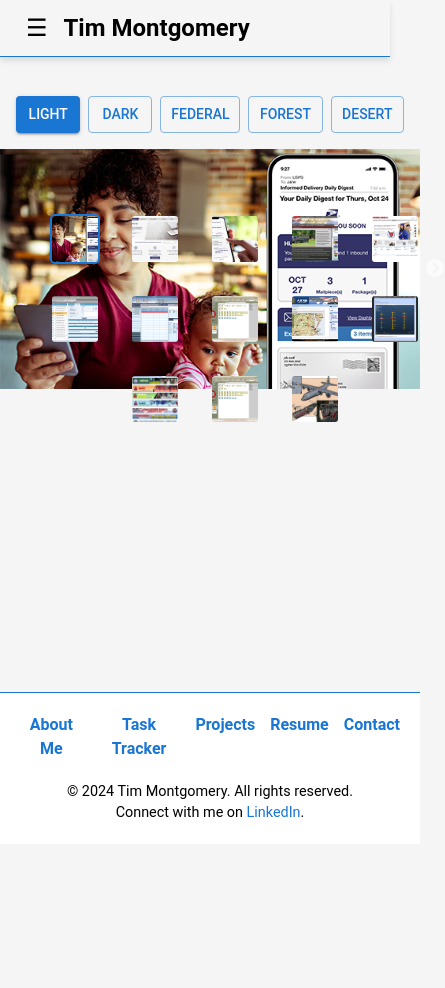
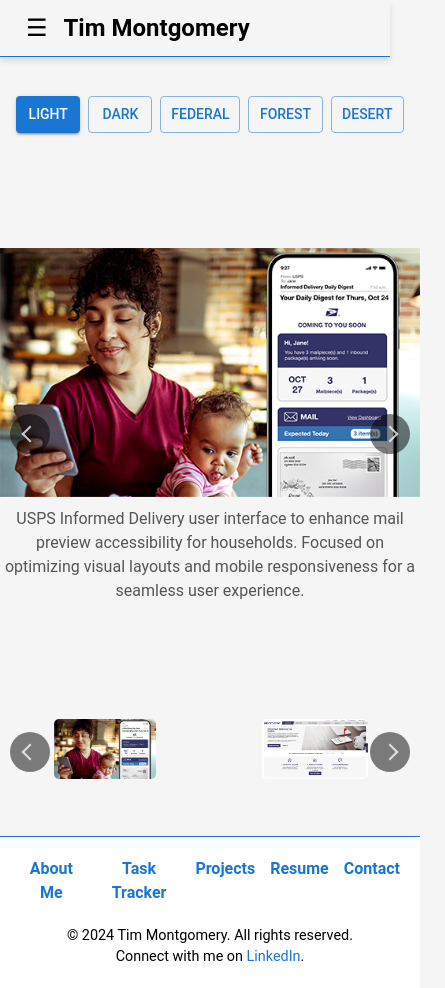
Before and after one commit to timmbacca/portfolioWorkMontgo, a React (Create React App) app in the folder taskListTimReact/frontend/: page /projects in a window 390 px wide. Shown: the whole page, 445 px wide, since content can reach past the window. Before the commit the page ends 844 px from the top, so only its background shows below. Built offline with nearby package versions, Linux system fonts and the light colour scheme.

Commit message:
edited pst projects, contact page, and resume page

```diff
--- a/taskListTimReact/frontend/src/components/CarouselStyles.css
+++ b/taskListTimReact/frontend/src/components/CarouselStyles.css
@@ -1,40 +1,94 @@
-/* Set consistent height for the main carousel container */
-.slick-list {
-  overflow: hidden;
-  height: 400px; /* Adjust to fit the largest image */
+/* Style for the arrows */
+.slick-prev,
+.slick-next {
+  position: absolute;
+  top: 50%; /* Center vertically */
+  transform: translateY(-50%);
+  z-index: 2; /* Ensure they appear above other elements */
+  width: 40px; /* Adjust arrow size */
+  height: 40px;
+  background-color: rgba(0, 0, 0, 0.5); /* Semi-transparent background for visibility */
+  border-radius: 50%; /* Circle shape */
+  display: flex;
+  align-items: center;
+  justify-content: center;
+  cursor: pointer;
 }
 
-/* Ensure slick-track aligns images properly */
+/* Position prev arrow on the left */
+.slick-prev {
+  left: 10px; /* Inside the container */
+}
+
+/* Position next arrow on the right */
+.slick-next {
+  right: 10px; /* Inside the container */
+}
+
+/* Style for the arrow icons */
+.slick-prev:before,
+.slick-next:before {
+  content: ''; /* Remove default text */
+  display: inline-block;
+  width: 12px;
+  height: 12px;
+  border-top: 2px solid white; /* Arrow design */
+  border-right: 2px solid white;
+  transform: rotate(-135deg);
+}
+
+.slick-next:before {
+  transform: rotate(45deg); /* Adjust direction for next arrow */
+}
+
+/* Hover effect for arrows */
+.slick-prev:hover,
+.slick-next:hover {
+  background-color: rgba(0, 0, 0, 0.8);
+}
+
+/* Main container for carousel */
+.carousel-container {
+  max-width: 100%;
+  margin: 0 auto;
+  padding-bottom: 50px; /* Add space between thumbnails and footer */
+  position: relative; /* For absolute positioning of dots */
+  overflow: hidden; /* Prevent arrows from sticking out */
+}
+
+/* Main image slider */
+.slick-slide img {
+  max-height: 400px; /* Ensure consistent height */
+  width: auto; /* Maintain aspect ratio */
+  margin: auto;
+  display: block;
+  object-fit: contain; /* Ensure images fit neatly */
+}
+
+/* Align slick-track properly */
 .slick-track {
   display: flex;
   align-items: center; /* Vertically center the images */
   height: 100%;
 }
 
-/* Main images in the carousel */
-.slick-slide img {
-  max-height: 400px; /* Adjust to fit the largest image */
-  width: auto; /* Maintain aspect ratio */
-  margin: auto;
-  display: block;
-  object-fit: contain; /* Ensure images fit neatly */
-}
-
-/* Thumbnails under the main carousel */
+/* Thumbnail slider settings */
 .slick-dots {
   display: flex !important;
   justify-content: center;
   flex-wrap: wrap;
-  margin-top: 15px;
+  gap: 10px; /* Space between thumbnails */
+  margin-top: 20px; /* Space below the carousel */
 }
 
 .slick-dots li {
-  margin: 20px;padding:20px;
+  margin: 0; /* Remove unnecessary spacing */
 }
 
+/* Thumbnail styles */
 .slick-dots img {
-  height: 50px; /* Thumbnail height */
-  width: 50px; /* Maintain square aspect */
+  height: 60px; /* Thumbnail height */
+  width: auto; /* Maintain aspect ratio */
   object-fit: cover;
   border-radius: 5px;
   cursor: pointer;
@@ -42,38 +96,23 @@
   transition: border-color 0.3s ease;
 }
 
-/* Highlight the active thumbnail */
 .slick-dots .slick-active img {
-  border-color: #1976d2; /* Theme color for active thumbnail */
+  border-color: #1976d2; /* Highlight active thumbnail */
 }
 
-/* Adjust carousel for responsiveness */
+/* Responsive adjustments for smaller screens */
 @media (max-width: 768px) {
-  .slick-list {
-    height: 300px; /* Reduce main image height */
+  .slick-dots img {
+    height: 50px; /* Adjust thumbnail size for tablets */
   }
 
-  .slick-slide img {
-    max-height: 280px; /* Scale down main image */
-  }
-
-  .slick-dots img {
-    height: 40px; /* Reduce thumbnail size */
-    width: 40px;
+  .slick-dots {
+    gap: 5px; /* Reduce spacing between thumbnails */
   }
 }
 
 @media (max-width: 480px) {
-  .slick-list {
-    height: 240px; /* Further reduce main image height */
-  }
-
-  .slick-slide img {
-    max-height: 220px; /* Scale down for mobile */
-  }
-
   .slick-dots img {
-    height: 30px; /* Smaller thumbnails */
-    width: 30px;
+    height: 40px; /* Further reduce thumbnail size for mobile */
   }
 }
--- a/taskListTimReact/frontend/src/components/LandingPage.tsx
+++ b/taskListTimReact/frontend/src/components/LandingPage.tsx
@@ -82,7 +82,7 @@ const LandingPage = () => {
         </PhotoWrapper>
       </HeroBanner>
       <WelcomeSection>
-        <h1>Welcome to Timmie's Portfolio</h1>
+        <h1>Tim Montgomery</h1>
         <p>Discover my journey, projects, and passion for web development.</p>
       </WelcomeSection>
       <AboutSection>
--- a/taskListTimReact/frontend/src/components/PastProjectsPage.tsx
+++ b/taskListTimReact/frontend/src/components/PastProjectsPage.tsx
@@ -1,101 +1,104 @@
-import React from 'react';
+import React, { useRef, useState, useEffect } from 'react';
 import Slider from 'react-slick';
 import 'slick-carousel/slick/slick.css';
 import 'slick-carousel/slick/slick-theme.css';
 import './CarouselStyles.css';
 
-const projects = [
-  {
-    image: '/idDD.jpg',
-    description: 'Informed Delivery Desktop',
-  },
-  {
-    image: '/informed-delivery-screenshot.png',
-    description: 'Informed Delivery Desktop',
-  },
-  {
-    image: '/id-package-image.jpg',
-    description: 'Informed Delivery Desktop',
-  },
-  {
-    image: '/natguardg1personnelgateway.jpg',
-    description: 'Project 1: A sample description of this project.',
-  },
-  {
-    image: '/ngEdu.jpg',
-    description: 'Project 3: This is a placeholder description.',
-  },
-  {
-    image: '/MGMTmockContactInfo.jpg',
-    description: 'Project 1: A sample description of this project.',
-  },
-  {
-    image: '/ccportal.png',
-    description: 'Project 2: Another project description here.',
-  },
-  {
-    image: '/FORMbrn.jpg',
-    description: 'Project 3: This is a placeholder description.',
-  },
-  {
-    image: '/arngPositionLocator.jpg',
-    description: 'Project 1: A sample description of this project.',
-  },
-  {
-    image: '/careerplanfull.jpg',
-    description: 'Project 2: Another project description here.',
-  },
-  {
-    image: '/companybanners.jpg',
-    description: 'Project 1: A sample description of this project.',
-  },
-  {
-    image: '/FORMbrn.jpg',
-    description: 'Project 2: Another project description here.',
-  },
-  {
-    image: '/c130.jpg',
-    description: 'Project 3: This is a placeholder description.',
-  },
+type Project = {
+  image: string;
+  description: string;
+};
+
+const projects: Project[] = [
+  { image: '/idDD.jpg', description: 'USPS Informed Delivery user interface to enhance mail preview accessibility for households. Focused on optimizing visual layouts and mobile responsiveness for a seamless user experience.' },
+  { image: '/informed-delivery-screenshot.png', description: 'USPS Informed Delivery sign-up portal. Integrated clear visual cues and simple navigation to improve user onboarding and increase subscription rates.' },
+  { image: '/id-package-image.jpg', description: 'USPS Informed Delivery tracking interface. Prioritized clarity and efficiency to allow users to easily track mailpieces and packages on the go.' },
+  { image: '/natguardg1personnelgateway.jpg', description: 'Army National Guard G1 Personnel Gateway, streamlining access to HR resources for soldiers, veterans, and families. Implemented user-friendly features such as announcements, news highlights, and quick access to essential tools and programs.' },
+  { image: '/ngEdu.jpg', description: 'National Guard Patriot Academy website mockup, showcasing programs aimed at providing education and career opportunities for recruits.' },
+  { image: '/MGMTmockContactInfo.jpg', description: 'ESC Single Source Tracker, a comprehensive tool for managing soldier information and actions. Developed an interface for accessing and updating detailed soldier profiles, contact information, and uploaded files, ensuring a user-friendly experience for military personnel management.' },
+  { image: '/ccportal.png', description: 'Supported the user interface design and front-end development of the G1 Portal, a centralized platform for managing personnel information and career-related data. Created interactive components to streamline soldier search functionality and ensure seamless access to detailed profiles and administrative tools.' },
+  { image: '/FORMbrn.jpg', description: 'Played a key role in designing and implementing the front-end for the G1 Portal’s personnel management interface. Enhanced the visualization of authorized and unauthorized positions, providing a clear, interactive overview for streamlined resource tracking and allocation.' },
+  { image: '/arngPositionLocator.jpg', description: 'Contributed to the front-end development of the ARNG Career Center’s Position Locator tool. Integrated interactive map functionality to assist users in identifying and navigating career opportunities within specific geographic regions.' },
+  { image: '/careerplanfull.jpg', description: 'Contributed to the design and front-end development of the ARNG G1 Personnel Gateway career planning tool. Created an interactive interface to visually compare individual performance metrics against peer benchmarks, enhancing user engagement and clarity.' },
+  { image: '/companybanners.jpg', description: 'Designed a series of visually impactful banners for various Army National Guard programs, including the Career Center, Civilian Employment Information, and Warrant Officer initiatives. Focused on incorporating brand elements and imagery to convey professionalism and engage target audiences effectively.' },
+  { image: '/c130.jpg', description: 'Created detailed 3D models of military vehicles like the C-130 aircraft for training simulations, ensuring accurate structures and textures. Used Autodesk 3ds Max and Adobe Photoshop to deliver immersive and realistic designs.' },
 ];
 
-const ProjectsCarousel = () => {
-  const settings = {
-    dots: true,
+const PastProjectsPage: React.FC = () => {
+  const mainSliderRef = useRef<Slider>(null);
+  const thumbSliderRef = useRef<Slider>(null);
+
+  const [mainSlider, setMainSlider] = useState<Slider | null>(null);
+  const [thumbSlider, setThumbSlider] = useState<Slider | null>(null);
+
+  useEffect(() => {
+    if (mainSliderRef.current && thumbSliderRef.current) {
+      setMainSlider(mainSliderRef.current);
+      setThumbSlider(thumbSliderRef.current);
+    }
+  }, [mainSliderRef, thumbSliderRef]);
+
+  const mainSettings = {
+    asNavFor: thumbSlider || undefined, // Only pass a valid instance
+    ref: mainSliderRef,
+    dots: false,
     infinite: true,
     speed: 500,
     slidesToShow: 1,
     slidesToScroll: 1,
-    customPaging: (i: number) => (
-      <img
-        src={projects[i].image}
-        alt={`Thumbnail ${i + 1}`}
-        style={{
-          height: '50px',
-          width: '50px',
-          objectFit: 'cover',
-          borderRadius: '5px',
-        }}
-      />
-    ),
-    dotsClass: 'slick-dots slick-thumb',
+    arrows: true,
+  };
+
+  const thumbSettings = {
+    asNavFor: mainSlider || undefined, // Only pass a valid instance
+    ref: thumbSliderRef,
+    infinite: true,
+    slidesToShow: 5,
+    slidesToScroll: 1,
+    focusOnSelect: true,
+    responsive: [
+      {
+        breakpoint: 768,
+        settings: { slidesToShow: 3 },
+      },
+      {
+        breakpoint: 480,
+        settings: { slidesToShow: 2 },
+      },
+    ],
   };
 
   return (
     <div className="carousel-container">
-      <Slider {...settings}>
+      {/* Main Slider */}
+      <Slider {...mainSettings}>
         {projects.map((project, index) => (
           <div key={index}>
             <img
               src={project.image}
               alt={project.description}
+              style={{ width: '100%', height: 'auto', maxHeight: '400px' }}
+            />
+            <p style={{ textAlign: 'center', marginTop: '10px' }}>{project.description}</p>
+          </div>
+        ))}
+      </Slider>
+
+      {/* Thumbnail Slider */}
+      <Slider {...thumbSettings}>
+        {projects.map((project, index) => (
+          <div key={index}>
+            <img
+              src={project.image}
+              alt={`Thumbnail ${index + 1}`}
               style={{
-                width: '100%',
-                maxHeight: '400px',
-                objectFit: 'contain',
+                height: '60px',
+                width: 'auto',
+                objectFit: 'cover',
+                borderRadius: '5px',
+                margin: '0 auto',
               }}
             />
-            <p style={{ textAlign: 'center' }}>{project.description}</p>
           </div>
         ))}
       </Slider>
@@ -103,4 +106,4 @@ const ProjectsCarousel = () => {
   );
 };
 
-export default ProjectsCarousel;
+export default PastProjectsPage;
```
Also changed, not shown: taskListTimReact/frontend/src/components/ContactMeStyles.css (added, +85 -0 lines), taskListTimReact/frontend/src/components/ContactPage.tsx (+49 -7 lines), taskListTimReact/frontend/src/components/ResumePage.tsx (+9 -2 lines).
